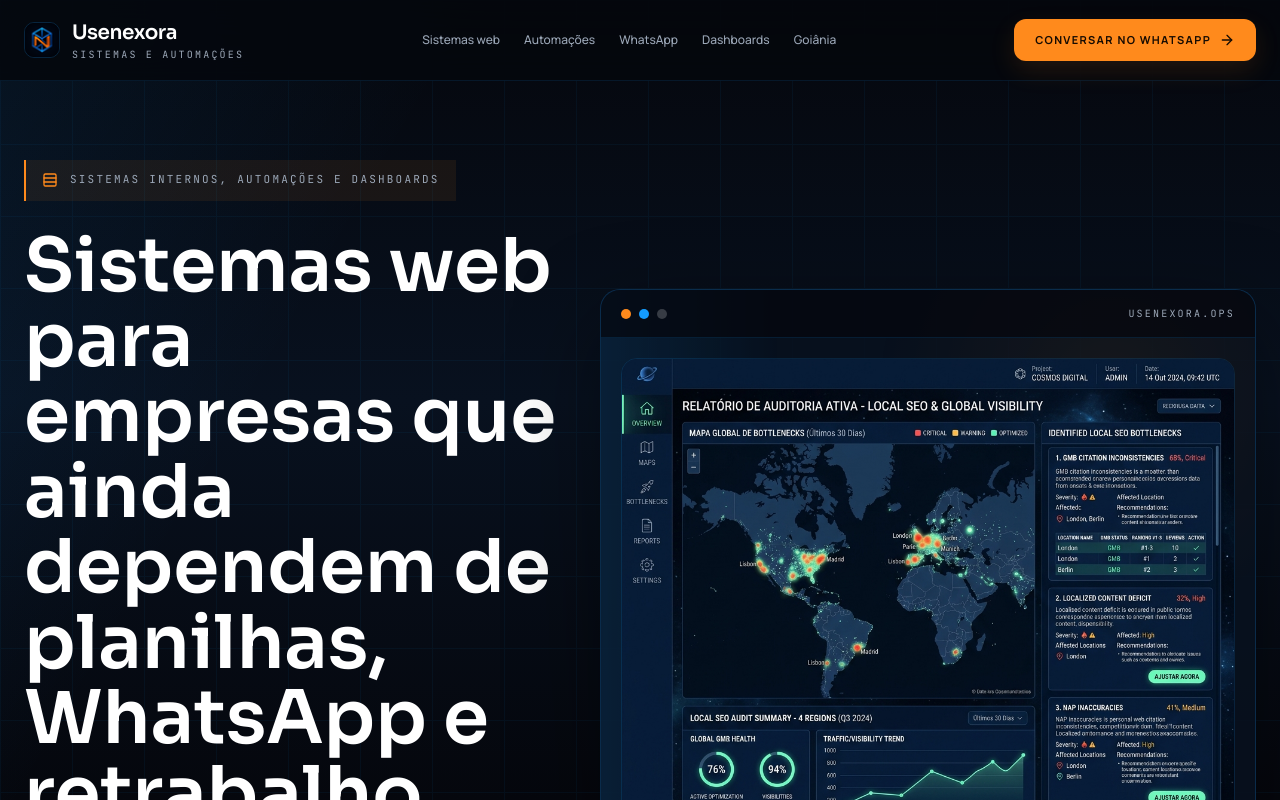
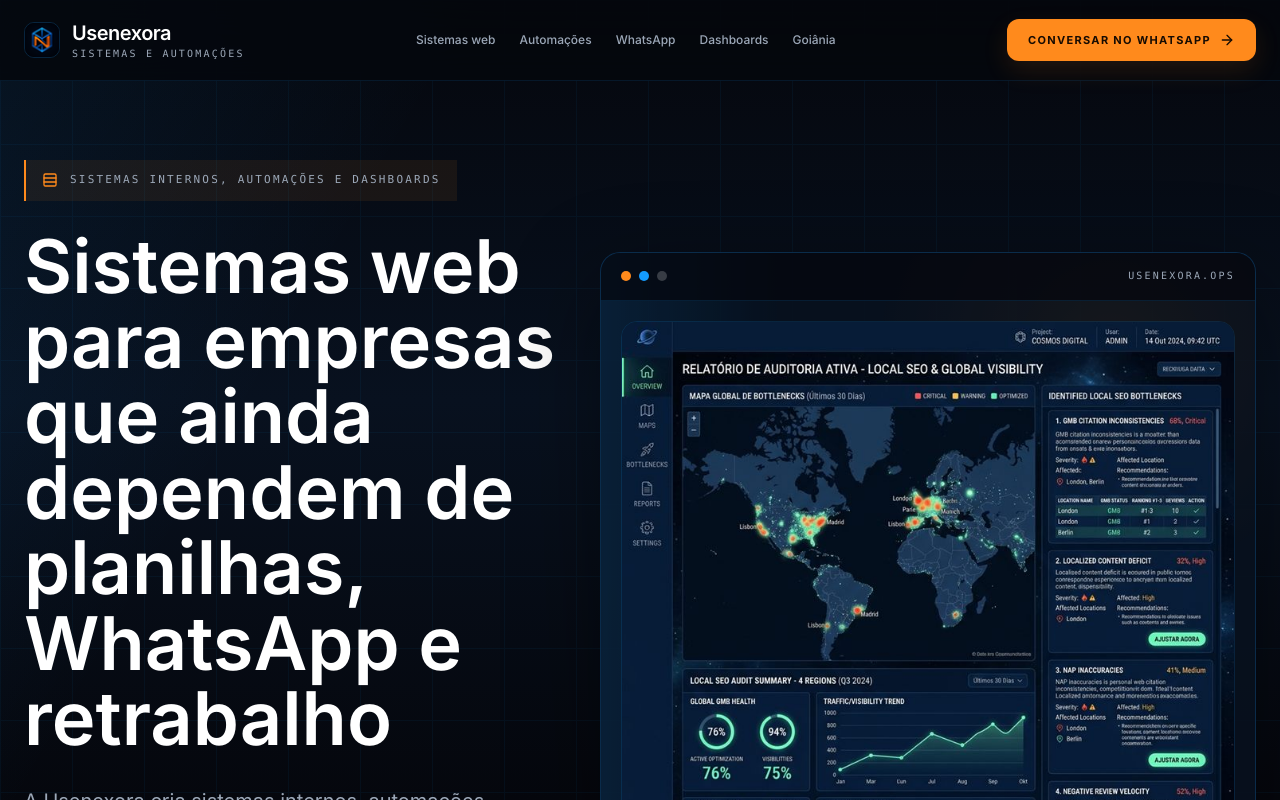
Before and after one commit to PedroViana42/usenexora, a React (Vite) app: page / in a window 1280 px wide. Shown: the top 800 px of the page. Built offline with nearby package versions, Linux system fonts and the light colour scheme.

Commit message:
Improve Lighthouse performance

```diff
--- a/index.html
+++ b/index.html
@@ -19,11 +19,11 @@
     <meta property="og:title" content="Usenexora | Sistemas Web, Automações e Painéis para Empresas" />
     <meta property="og:description" content="A Usenexora cria sistemas web, automações e painéis internos para empresas que querem reduzir retrabalho, organizar processos e integrar ferramentas como WhatsApp, planilhas e bancos de dados." />
     <meta property="og:url" content="https://www.usenexora.online/" />
-    <meta property="og:image" content="https://www.usenexora.online/images/interface.png" />
+    <meta property="og:image" content="https://www.usenexora.online/images/interface-dashboard.jpg" />
     <meta name="twitter:card" content="summary_large_image" />
     <meta name="twitter:title" content="Usenexora | Sistemas Web, Automações e Painéis para Empresas" />
     <meta name="twitter:description" content="A Usenexora cria sistemas web, automações e painéis internos para empresas que querem reduzir retrabalho, organizar processos e integrar ferramentas como WhatsApp, planilhas e bancos de dados." />
-    <meta name="twitter:image" content="https://www.usenexora.online/images/interface.png" />
+    <meta name="twitter:image" content="https://www.usenexora.online/images/interface-dashboard.jpg" />
     <title>Usenexora | Sistemas Web, Automações e Painéis para Empresas</title>
     <link rel="icon" type="image/png" href="/favicon.png" />
     <link rel="icon" type="image/png" sizes="32x32" href="/favicon-32x32.png" />
@@ -33,7 +33,7 @@
       "@context": "https://schema.org",
       "@type": "ProfessionalService",
       "name": "Usenexora",
-      "image": "https://www.usenexora.online/images/interface.png",
+      "image": "https://www.usenexora.online/images/interface-dashboard.jpg",
       "@id": "https://www.usenexora.online/",
       "url": "https://www.usenexora.online/",
       "telephone": "+5562993552673",
--- a/src/App.tsx
+++ b/src/App.tsx
@@ -1,21 +1,16 @@
-import { useEffect, useMemo, useState } from 'react';
+import { useEffect, useMemo } from 'react';
 import {
   ArrowUpRight,
   BarChart3,
-  Bot,
   CheckCircle2,
   ClipboardList,
   Database,
   FileSpreadsheet,
   LayoutDashboard,
-  Lock,
   MapPin,
   MessageCircle,
   PlugZap,
   Rows3,
-  ShieldCheck,
-  SquareTerminal,
-  X,
 } from 'lucide-react';
 import { MagneticButton } from './components/MagneticButton';
 
@@ -480,8 +475,12 @@ const MiniDashboard = () => (
 
     <div className="relative z-10 grid gap-4 p-4 sm:p-5">
       <img
-        src="/images/interface.png"
+        src="/images/interface-dashboard.jpg"
         alt="Interface de sistema web com painel administrativo e indicadores operacionais"
+        width="768"
+        height="768"
+        fetchPriority="high"
+        decoding="async"
         className="h-auto w-full rounded-[16px] border border-accent-blue/14 object-cover"
       />
       <div className="grid gap-3 sm:grid-cols-3">
@@ -508,15 +507,12 @@ type AppProps = {
 };
 
 export default function App({ initialPath }: AppProps = {}) {
-  const [showStatus, setShowStatus] = useState(false);
-  const [activeModal, setActiveModal] = useState<null | 'terms' | 'privacy'>(null);
   const page = useMemo(
     () => getPageByPath(initialPath ?? (typeof window === 'undefined' ? '/' : window.location.pathname)),
     [initialPath],
   );
   const canonical = getCanonical(page.path);
   const whatsappUrl = `https://wa.me/${WHATSAPP_NUMBER}?text=${encodeURIComponent(WHATSAPP_MESSAGE)}`;
-  const openWhatsApp = () => window.open(whatsappUrl, '_blank', 'noopener,noreferrer');
 
   useEffect(() => {
     document.documentElement.lang = 'pt-BR';
@@ -541,11 +537,11 @@ export default function App({ initialPath }: AppProps = {}) {
       ['property', 'og:title', 'content', page.title],
       ['property', 'og:description', 'content', page.description],
       ['property', 'og:url', 'content', canonical],
-      ['property', 'og:image', 'content', `${SITE_URL}/images/interface.png`],
+      ['property', 'og:image', 'content', `${SITE_URL}/images/interface-dashboard.jpg`],
       ['name', 'twitter:card', 'content', 'summary_large_image'],
       ['name', 'twitter:title', 'content', page.title],
       ['name', 'twitter:description', 'content', page.description],
-      ['name', 'twitter:image', 'content', `${SITE_URL}/images/interface.png`],
+      ['name', 'twitter:image', 'content', `${SITE_URL}/images/interface-dashboard.jpg`],
     ];
 
     metas.forEach(([attrName, attrValue, valueKey, value]) => {
@@ -568,7 +564,13 @@ export default function App({ initialPath }: AppProps = {}) {
       <header className="fixed top-0 z-50 w-full border-b border-accent-blue/12 bg-[#05070D]/88 backdrop-blur-xl">
         <div className="mx-auto flex h-20 max-w-7xl items-center justify-between px-5 sm:px-6">
           <a href="/" className="flex items-center gap-3 text-left">
-            <img src="/favicon-32x32.png" alt="Logo da Usenexora" className="h-9 w-9 rounded-[10px] border border-accent-blue/20" />
+            <img
+              src="/favicon-32x32.png"
+              alt="Logo da Usenexora"
+              width="32"
+              height="32"
+              className="h-9 w-9 rounded-[10px] border border-accent-blue/20"
+            />
             <span>
               <span className="block font-display text-xl font-semibold tracking-tight text-white">Usenexora</span>
               <span className="block text-[10px] font-mono uppercase tracking-[0.22em] text-text-muted">Sistemas e automações</span>
@@ -583,7 +585,7 @@ export default function App({ initialPath }: AppProps = {}) {
             <NavLink href="/sistemas-web-goiania">Goiânia</NavLink>
           </nav>
 
-          <MagneticButton onClick={openWhatsApp} variant="solid" className="px-4 py-3 text-[11px] sm:px-5">
+          <MagneticButton href={whatsappUrl} target="_blank" rel="noopener noreferrer" variant="solid" className="px-4 py-3 text-[11px] sm:px-5">
             Conversar no WhatsApp
           </MagneticButton>
         </div>
@@ -605,7 +607,7 @@ export default function App({ initialPath }: AppProps = {}) {
               <p className="mt-7 max-w-xl text-lg leading-8 text-text-muted sm:text-xl">{page.subtitle}</p>
 
               <div className="mt-9 flex flex-col gap-3 sm:flex-row">
-                <MagneticButton onClick={openWhatsApp} variant="solid" className="px-7 py-4 text-sm">
+                <MagneticButton href={whatsappUrl} target="_blank" rel="noopener noreferrer" variant="solid" className="px-7 py-4 text-sm">
                   Conversar no WhatsApp
                 </MagneticButton>
                 <a
@@ -744,7 +746,7 @@ export default function App({ initialPath }: AppProps = {}) {
               <p className="mb-5 text-sm leading-7 text-text-muted">
                 Sem formulário. A conversa vai direto para o WhatsApp para entender o contexto com mais rapidez.
               </p>
-              <MagneticButton onClick={openWhatsApp} variant="solid" className="w-full px-7 py-4 text-sm">
+              <MagneticButton href={whatsappUrl} target="_blank" rel="noopener noreferrer" variant="solid" className="w-full px-7 py-4 text-sm">
                 Conversar no WhatsApp
               </MagneticButton>
             </div>
@@ -768,57 +770,10 @@ export default function App({ initialPath }: AppProps = {}) {
                 {item.path === '/' ? 'Home' : item.path.replace('/', '')}
               </a>
             ))}
-            <button onClick={openWhatsApp} className="text-accent-orange hover:text-white">WhatsApp</button>
-            <button onClick={() => setActiveModal('terms')} className="hover:text-white">Termos</button>
-            <button onClick={() => setActiveModal('privacy')} className="hover:text-white">Privacidade</button>
-            <button onClick={() => setShowStatus(!showStatus)} className="inline-flex items-center gap-2 hover:text-white">
-              <Lock className="h-4 w-4" />
-              Infra segura
-            </button>
+            <a href={whatsappUrl} target="_blank" rel="noopener noreferrer" className="text-accent-orange hover:text-white">WhatsApp</a>
           </div>
         </div>
       </footer>
-
-      {showStatus && (
-        <div className="fixed bottom-6 right-5 z-50 w-[calc(100vw-40px)] max-w-sm rounded-[16px] border border-accent-blue/22 bg-[#08111F]/95 p-5 shadow-2xl backdrop-blur-xl sm:right-6">
-          <div className="mb-4 flex items-center justify-between">
-            <div className="flex items-center gap-2 font-mono text-[10px] uppercase tracking-widest text-accent-blue">
-              <ShieldCheck className="h-4 w-4" />
-              Status técnico
-            </div>
-            <button onClick={() => setShowStatus(false)} className="text-text-muted hover:text-white" aria-label="Fechar status">
-              <X className="h-4 w-4" />
-            </button>
-          </div>
-          <div className="space-y-3 text-sm">
-            <div className="flex justify-between"><span className="text-text-muted">Contato</span><span className="text-white">WhatsApp</span></div>
-            <div className="flex justify-between"><span className="text-text-muted">Projetos</span><span className="text-accent-blue">Sob medida</span></div>
-            <div className="flex justify-between"><span className="text-text-muted">Escopo</span><span className="text-white">Sistemas internos</span></div>
-          </div>
-        </div>
-      )}
-
-      {activeModal && (
-        <div className="fixed inset-0 z-[100] flex items-center justify-center p-5">
-          <button className="absolute inset-0 bg-base-dark/84 backdrop-blur-sm" onClick={() => setActiveModal(null)} aria-label="Fechar" />
-          <div className="relative w-full max-w-2xl rounded-[18px] border border-accent-blue/16 bg-[#0B1628] p-7 shadow-2xl sm:p-9">
-            <button onClick={() => setActiveModal(null)} className="absolute right-6 top-6 text-text-muted hover:text-white" aria-label="Fechar modal">
-              <X className="h-5 w-5" />
-            </button>
-            <h3 className="font-display text-3xl font-semibold text-white">
-              {activeModal === 'terms' ? 'Termos de Serviço' : 'Política de Privacidade'}
-            </h3>
-            <div className="mt-6 space-y-4 leading-7 text-text-muted">
-              <p>A Usenexora trata informações de processos, acessos, arquivos e regras de negócio como dados estratégicos do cliente.</p>
-              <p>Projetos de sistemas web, automações e integrações são conduzidos com confidencialidade e foco em segurança operacional.</p>
-              <p>Não compartilhamos processos, métricas ou acessos com terceiros sem autorização expressa.</p>
-              {activeModal === 'privacy' && (
-                <p>O contato principal do site acontece pelo WhatsApp, sem formulário próprio coletando dados adicionais na página.</p>
-              )}
-            </div>
-          </div>
-        </div>
-      )}
 
       <div className="hidden" aria-hidden="true">
         {futurePages.join(', ')}
--- a/src/components/MagneticButton.tsx
+++ b/src/components/MagneticButton.tsx
@@ -4,17 +4,23 @@ import { ArrowRight } from 'lucide-react';
 interface MagneticButtonProps {
   children: React.ReactNode;
   className?: string;
+  href?: string;
   onClick?: () => void;
   variant?: 'outline' | 'solid';
   type?: 'button' | 'submit' | 'reset';
+  target?: string;
+  rel?: string;
 }
 
 export const MagneticButton: React.FC<MagneticButtonProps> = ({
   children,
   className,
+  href,
   onClick,
   variant = 'outline',
   type = 'button',
+  target,
+  rel,
 }) => {
   const baseStyles = 'relative overflow-hidden font-sans font-bold uppercase tracking-[0.12em] transition-all duration-200 group inline-flex items-center justify-center rounded-[12px] border';
   const variants = {
@@ -22,12 +28,8 @@ export const MagneticButton: React.FC<MagneticButtonProps> = ({
     solid: 'border-accent-orange/45 bg-accent-orange text-[#160b02] shadow-[0_10px_26px_rgba(255,138,28,0.12)] hover:border-accent-orange hover:bg-[#ff9a35]',
   };
 
-  return (
-    <button
-      type={type}
-      onClick={onClick}
-      className={`${baseStyles} ${variants[variant]} ${className}`}
-    >
+  const content = (
+    <>
       {variant === 'outline' && (
         <span className="absolute inset-y-2 left-2 w-px bg-accent-blue/50 opacity-80 transition-opacity group-hover:opacity-100" />
       )}
@@ -36,6 +38,20 @@ export const MagneticButton: React.FC<MagneticButtonProps> = ({
         {children}
         <ArrowRight className="w-4 h-4 transition-transform duration-300 group-hover:translate-x-1" />
       </span>
+    </>
+  );
+
+  if (href) {
+    return (
+      <a href={href} target={target} rel={rel} className={`${baseStyles} ${variants[variant]} ${className}`}>
+        {content}
+      </a>
+    );
+  }
+
+  return (
+    <button type={type} onClick={onClick} className={`${baseStyles} ${variants[variant]} ${className}`}>
+      {content}
     </button>
   );
 };
--- a/src/index.css
+++ b/src/index.css
@@ -1,10 +1,9 @@
-@import url('https://fonts.googleapis.com/css2?family=JetBrains+Mono:wght@400;500;700&family=Manrope:wght@400;500;600;700;800&family=Sora:wght@500;600;700&display=swap');
 @import "tailwindcss";
 
 @theme {
-  --font-sans: "Manrope", ui-sans-serif, system-ui, sans-serif;
-  --font-mono: "JetBrains Mono", ui-monospace, SFMono-Regular, monospace;
-  --font-display: "Sora", "Manrope", sans-serif;
+  --font-sans: Inter, ui-sans-serif, system-ui, -apple-system, BlinkMacSystemFont, "Segoe UI", sans-serif;
+  --font-mono: "SFMono-Regular", Consolas, "Liberation Mono", monospace;
+  --font-display: Inter, ui-sans-serif, system-ui, -apple-system, BlinkMacSystemFont, "Segoe UI", sans-serif;
 
   --color-base-dark: #05070D;
   --color-base-panel: #0B1628;
@@ -80,8 +79,8 @@ html {
 @custom-variant dark (&:is(.dark *));
 
 @theme inline {
-    --font-heading: "Sora", "Manrope", sans-serif;
-    --font-sans: "Manrope", ui-sans-serif, system-ui, sans-serif;
+    --font-heading: Inter, ui-sans-serif, system-ui, -apple-system, BlinkMacSystemFont, "Segoe UI", sans-serif;
+    --font-sans: Inter, ui-sans-serif, system-ui, -apple-system, BlinkMacSystemFont, "Segoe UI", sans-serif;
     --color-sidebar-ring: var(--sidebar-ring);
     --color-sidebar-border: var(--sidebar-border);
     --color-sidebar-accent-foreground: var(--sidebar-accent-foreground);
```
Also changed, not shown: scripts/prerender.tsx (+10 -3 lines), public/images/interface-dashboard.jpg (added), public/images/interface.png (deleted).
